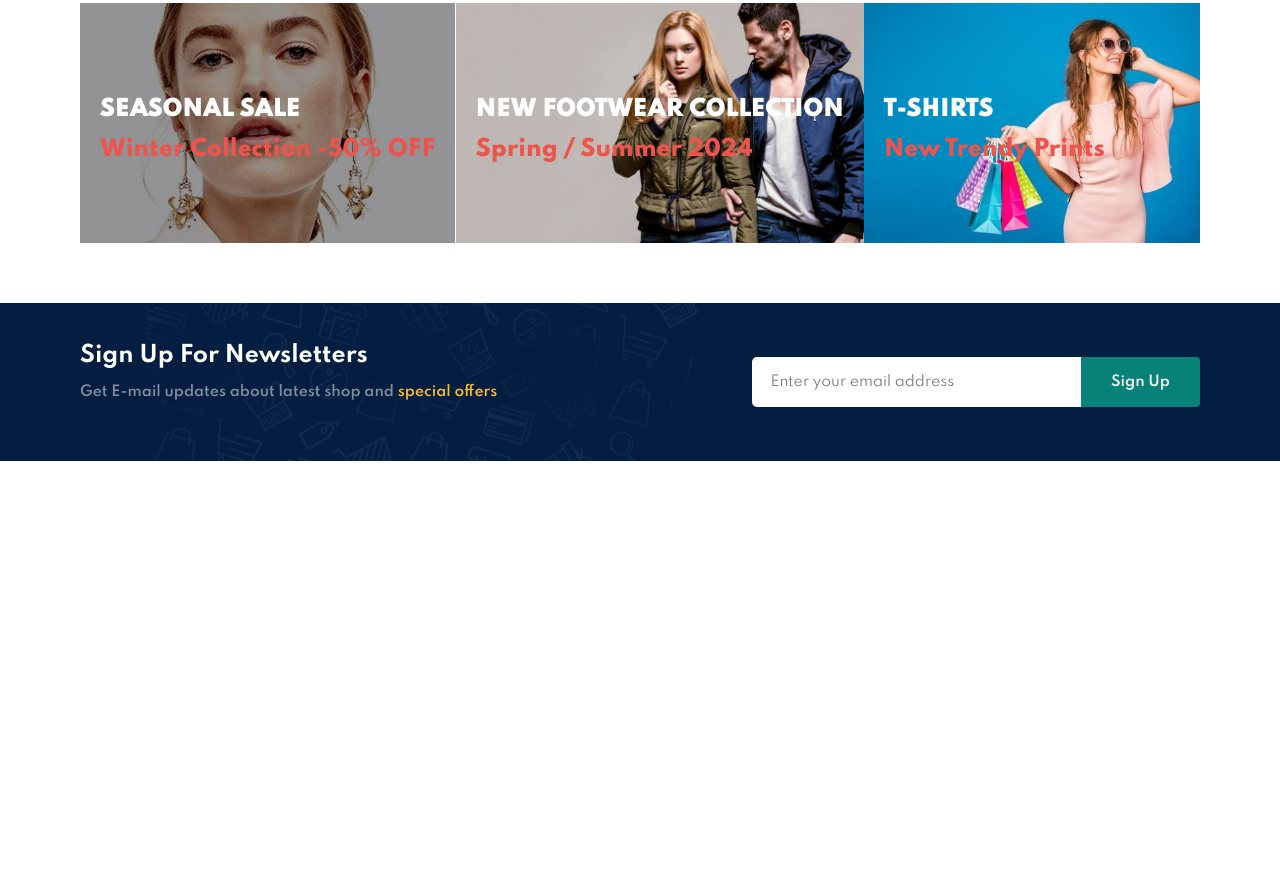
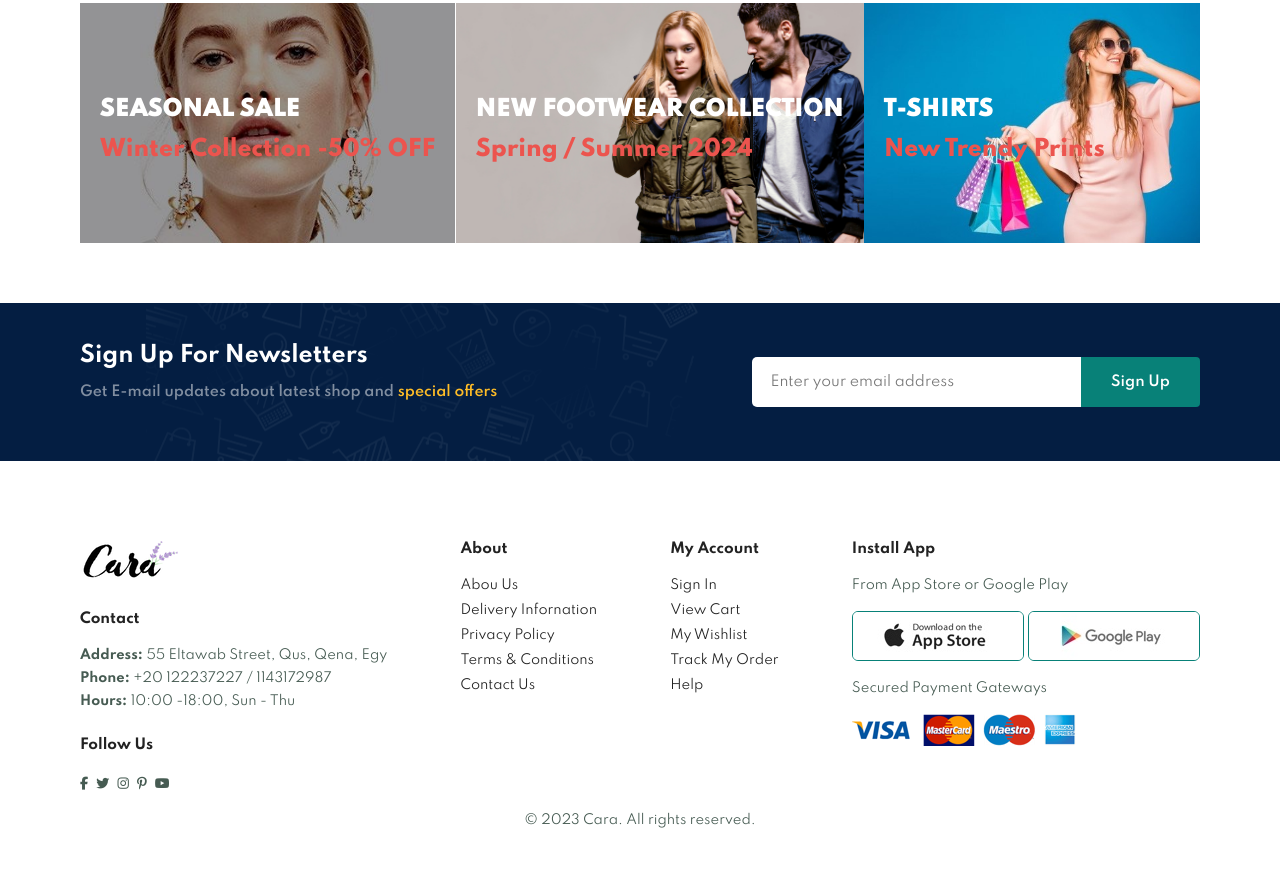
Before and after one commit to tarek3raby/HTML-CSS-JS-Responsive-Ecommerce-, a plain HTML site: page index.html in a window 1280 px wide. Shown: the part 4681-5557 px from the top of the page. Before the commit the page ends 5182 px from the top, so only its background shows below. Drawn offline with Linux system fonts and the light colour scheme.

Commit message:
feat(add footer to home page)

```diff
--- a/index.html
+++ b/index.html
@@ -396,6 +396,57 @@
       </div>
     </section>
 
+    <footer class="section-p1" >
+      <div class="col">
+        <img class="logo" src="./img/logo.png" alt="">
+        <h4>Contact</h4>
+        <p><strong>Address: </strong> 55 Eltawab Street, Qus, Qena, Egy</p>
+        <p><strong>Phone: </strong> +20 122237227 / 1143172987</p>
+        <p><strong>Hours: </strong> 10:00 -18:00, Sun - Thu</p>
+        <div class="follow">
+          <h4>Follow Us</h4>
+          <div class="icon">
+            <a href="#"><i class="fab fa-facebook-f"></i></a>
+            <a href="#"><i class="fab fa-twitter"></i></a>
+            <a href="#"><i class="fab fa-instagram"></i></a>
+            <a href="#"><i class="fab fa-pinterest-p"></i></a>
+            <a href="#"><i class="fab fa-youtube"></i></a>
+          </div>
+        </div>
+      </div>
+
+      <div class="col">
+        <h4>About</h4>
+        <a href="#">Abou Us</a>
+        <a href="#">Delivery Infornation</a>
+        <a href="#">Privacy Policy</a>
+        <a href="#">Terms & Conditions</a>
+        <a href="#">Contact Us</a>
+      </div>
+
+      <div class="col">
+        <h4>My Account</h4>
+        <a href="#">Sign In</a>
+        <a href="#">View Cart</a>
+        <a href="#"> My Wishlist</a>
+        <a href="#">Track My Order</a>
+        <a href="#">Help</a>
+      </div>
+
+      <div class="col install">
+        <h4>Install App</h4>
+        <p>From App Store or Google Play</p>
+        <div class="row">
+          <img src="./img/pay/app.jpg" alt="">
+          <img src="./img/pay/play.jpg" alt="">
+        </div>
+        <p>Secured Payment Gateways</p>
+        <img src="./img/pay/pay.png" alt="">
+      </div>
+      <div class="copyright">
+        <p>&copy; 2023 Cara. All rights reserved.</p>
+      </div>
+    </footer>
 
 
     <script src="./script.js"></script>
--- a/style.css
+++ b/style.css
@@ -466,3 +466,66 @@ body {
   border-top-left-radius: 0;
   border-bottom-left-radius: 0;
 }
+
+footer{
+  display: flex;
+  flex-wrap: wrap;
+  justify-content: space-between;
+}
+
+footer .col{
+  display: flex;
+  flex-direction: column;
+  align-items: flex-start;
+  margin-bottom: 20px;
+}
+
+footer .logo {
+  margin-bottom: 30px;
+}
+footer h4 {
+  font-size: 14px;
+  padding-bottom: 20px;
+}
+
+footer p {
+  font-size: 13px;
+  margin: 0 0 8px 0;
+
+}
+
+footer a {
+  font-size: 13px;
+  text-decoration: none;
+  color: #222;
+  margin-bottom: 10px;
+}
+
+footer .follow {
+  margin-top: 20px;
+}
+
+footer .follow i {
+  color: #465b52;
+  padding-right: 4px;
+  cursor: pointer;
+}
+
+footer .install .row img{
+  border: 1px solid #088178;
+  border-radius: 6px;
+}
+
+footer .install img {
+  margin: 10px 0 15px 0;
+}
+
+footer .follow i:hover,
+footer a:hover {
+  color: #088178;
+}
+
+footer .copyright {
+  width: 100%;
+  text-align: center;
+}
```
